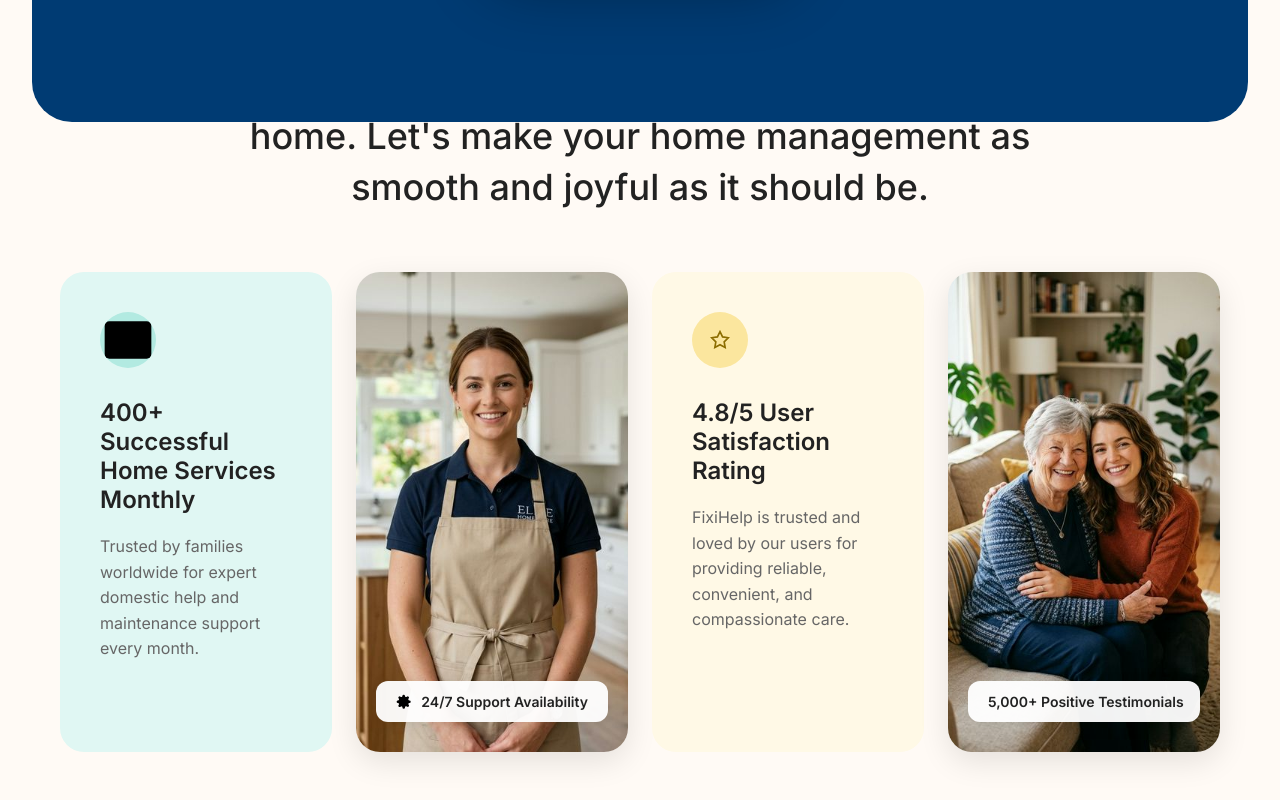
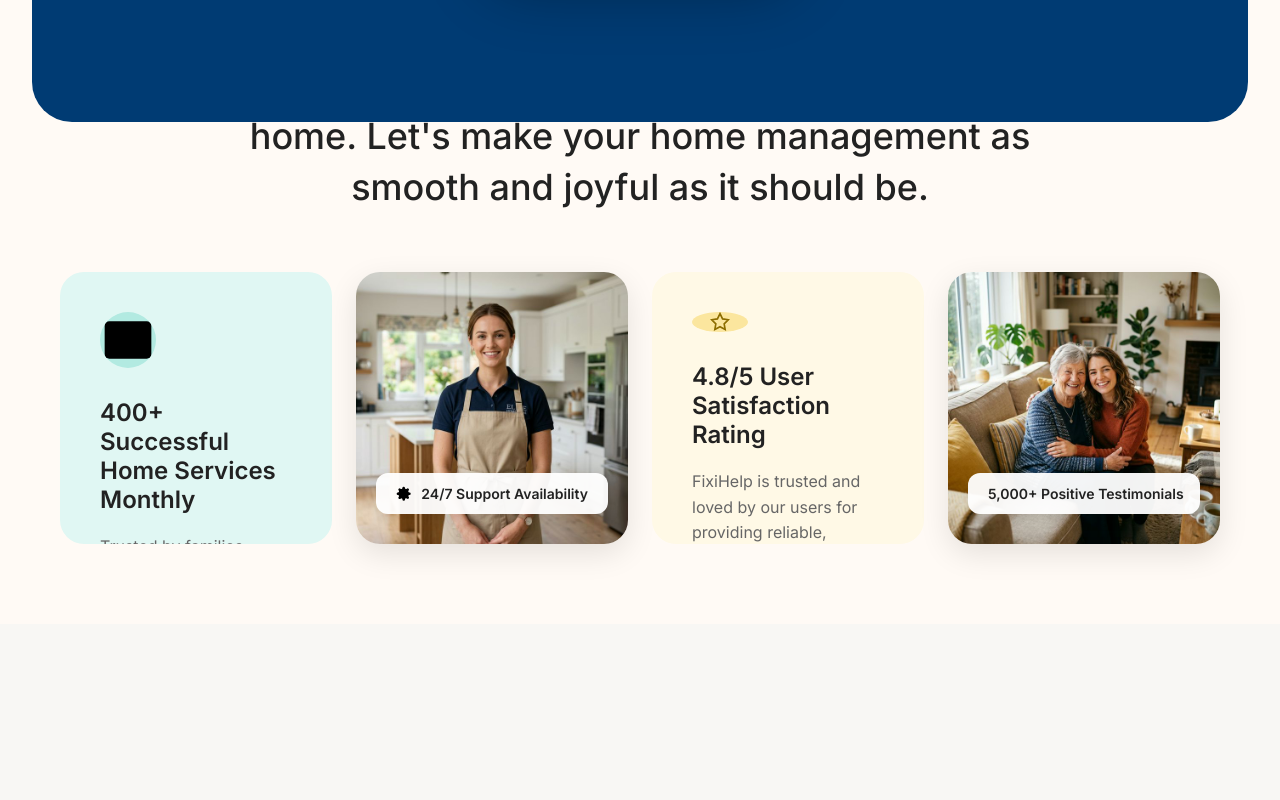
Before and after one commit to viratco/fixihelp, a React (Vite) app: page / in a window 1280 px wide. Shown: the part 1250-2050 px from the top of the page. After the commit the page ends 1874 px from the top, so only its background shows below. Built offline with nearby package versions, Linux system fonts and the light colour scheme.

Commit message:
Adjust info cards to square aspect ratio

```diff
--- a/src/index.css
+++ b/src/index.css
@@ -451,7 +451,7 @@ button {
 .info-card {
   border-radius: 24px;
   overflow: hidden;
-  height: 480px;
+  aspect-ratio: 1 / 1; /* Make cards perfectly square */
   text-align: left;
   display: flex;
   flex-direction: column;
```
